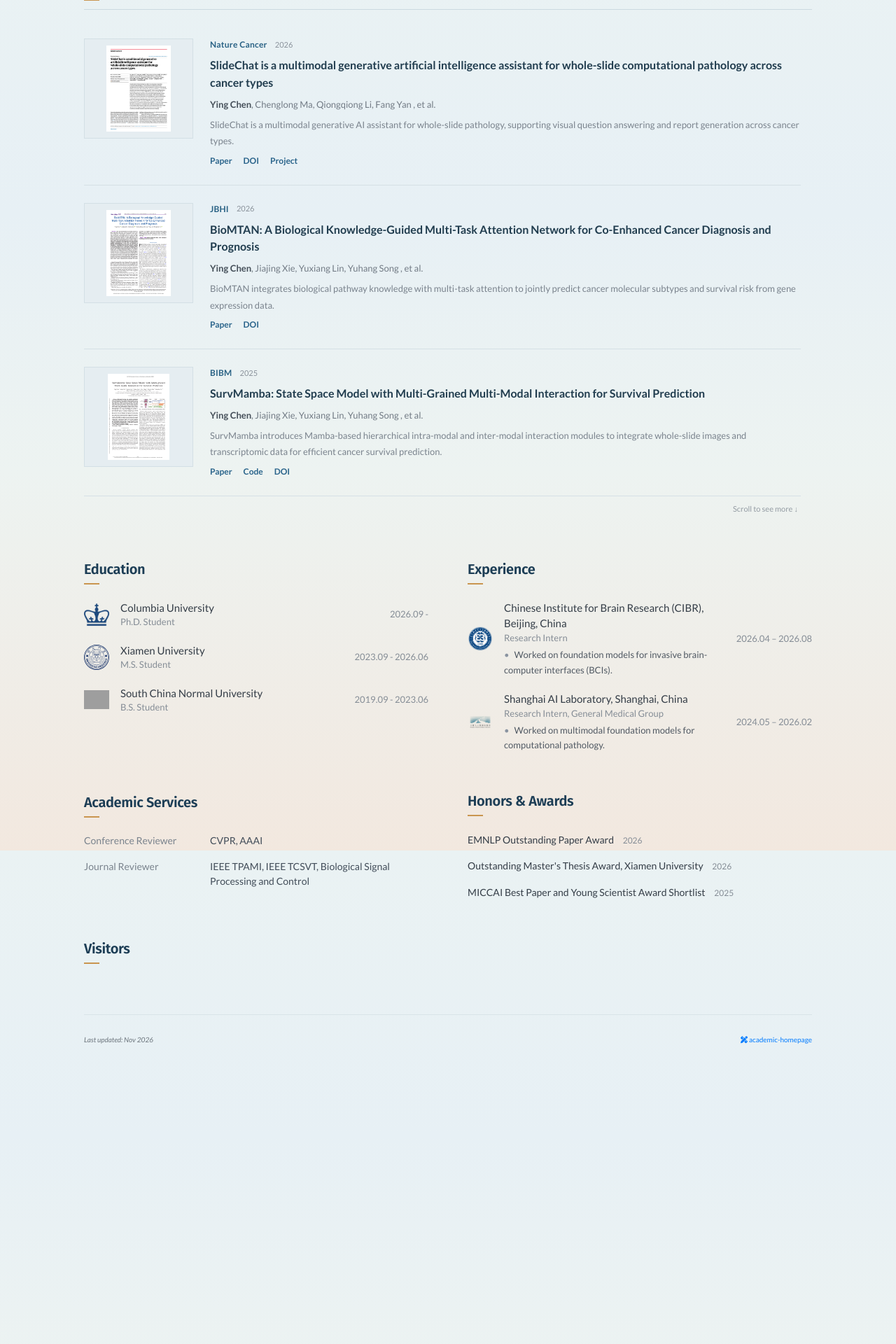
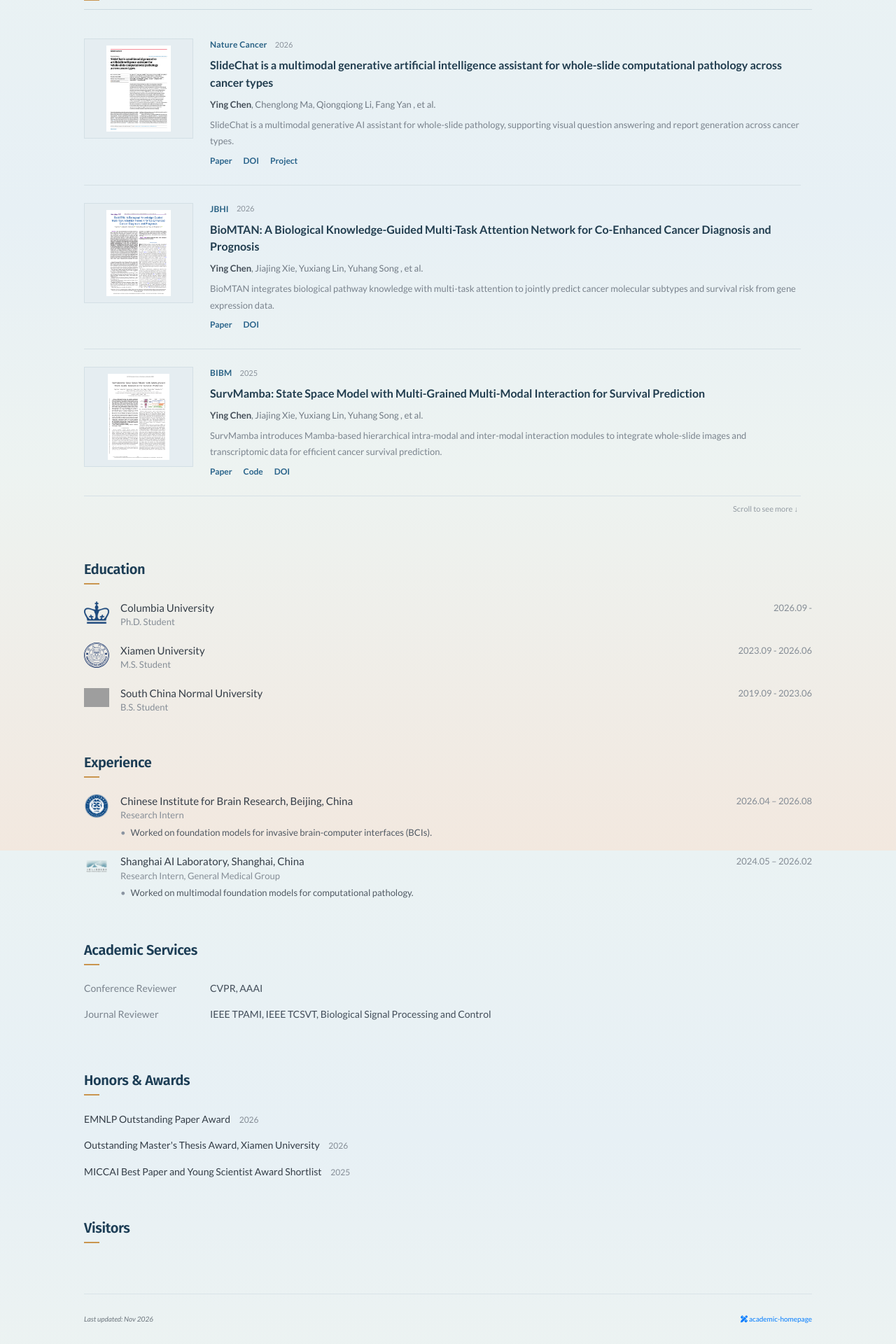
Before and after one commit to CYing18/CYing18.github.io, a Jekyll site: the page built from index.html, in a window 1280 px wide. Shown: the part 1423-3343 px from the top of the page at 70% size. Built offline with Jekyll 4.4.1, drawn with Linux system fonts in a browser that asks for light colours; nearby versions of some CDN libraries; a style sheet for code colours, icons or effects is not loaded; before the commit the page ends 2944 px from its top, so only the background shows below that; grey boxes are pictures that could not be loaded.

Commit message:
Stack profile sections and align experience dates

```diff
--- a/_data/profile.yml
+++ b/_data/profile.yml
@@ -63,7 +63,7 @@ education:
     date: 2019.09 - 2023.06
 
 experience:
-- name: Chinese Institute for Brain Research (CIBR), Beijing, China
+- name: Chinese Institute for Brain Research, Beijing, China
   logo: /assets/images/badges/CIBR.png
   position: Research Intern
   description: Worked on foundation models for invasive brain-computer interfaces (BCIs).
--- a/assets/css/global.css
+++ b/assets/css/global.css
@@ -443,7 +443,7 @@ div.lazy {
 .home-profile-entry {
     display: flex;
     gap: 16px;
-    align-items: center;
+    align-items: flex-start;
     margin-bottom: 19px;
 }
 
@@ -487,6 +487,7 @@ div.lazy {
 
 .home-profile-entry time {
     margin-left: auto;
+    padding-top: 2px;
     white-space: nowrap;
 }
 
@@ -721,8 +722,8 @@ div.lazy {
 
 .home-profile-sections {
     display: grid;
-    grid-template-columns: repeat(2, minmax(0, 1fr));
-    gap: 37px 56px;
+    grid-template-columns: minmax(0, 1fr);
+    gap: 37px;
     margin-top: 46px;
 }
 
```
